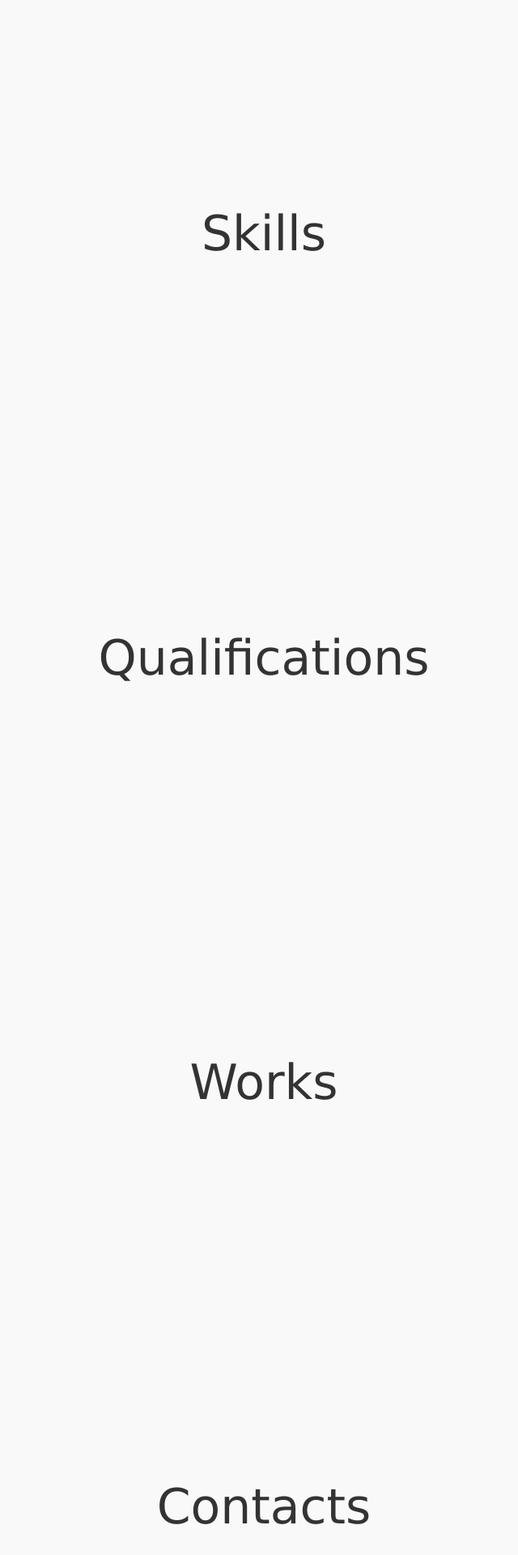
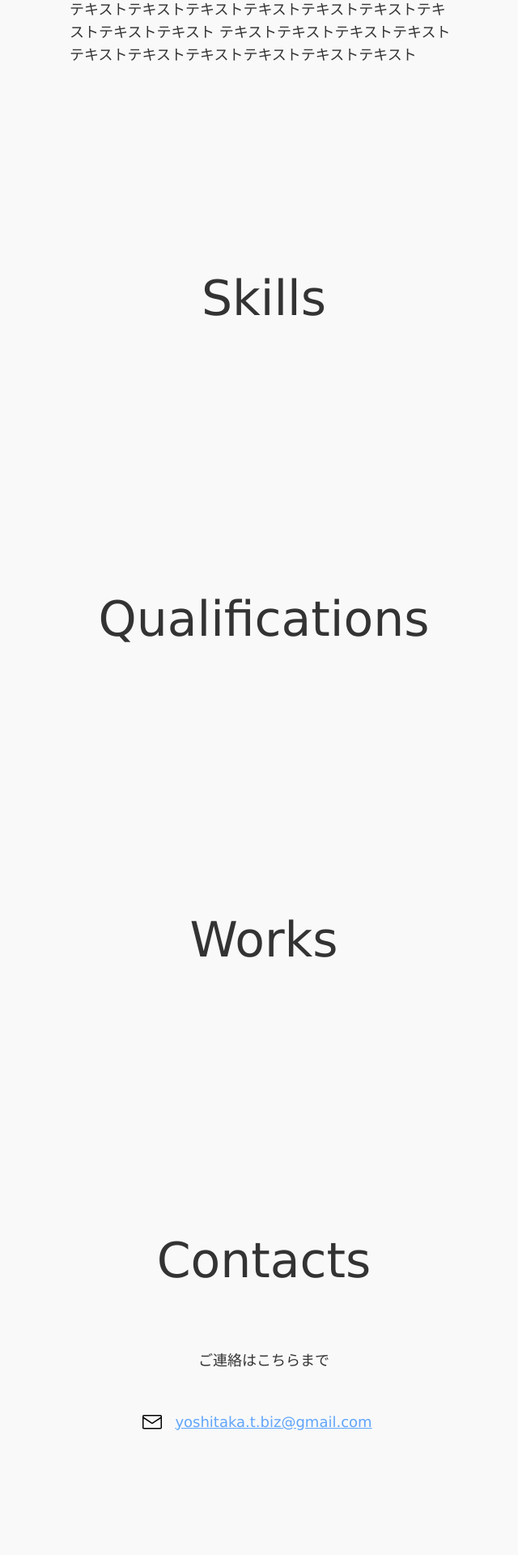
Before and after one commit to YOS0602/myportfolio, a Next.js app: page / in a window 1280 px wide. Shown: the part 842-2762 px from the top of the page at 81% size, without its empty margins (314-954 px from the left). Built offline with nearby package versions, Linux system fonts and the light colour scheme.

Commit message:
Contactsフィールド作成

```diff
--- /dev/null
+++ b/src/components/contacts/contacts.tsx
@@ -0,0 +1,22 @@
+import Link from 'next/link'
+
+export const Contacts = (): JSX.Element => {
+  return (
+    <div>
+      <p>ご連絡はこちらまで</p>
+      <div className="flex flex-wrap justify-center items-center my-4 md:my-12">
+        <svg xmlns="http://www.w3.org/2000/svg" viewBox="0 0 24 24" width="24" height="24">
+          <path
+            fill-rule="evenodd"
+            d="M1.75 3A1.75 1.75 0 000 4.75v14c0 .966.784 1.75 1.75 1.75h20.5A1.75 1.75 0 0024 18.75v-14A1.75 1.75 0 0022.25 3H1.75zM1.5 4.75a.25.25 0 01.25-.25h20.5a.25.25 0 01.25.25v.852l-10.36 7a.25.25 0 01-.28 0l-10.36-7V4.75zm0 2.662V18.75c0 .138.112.25.25.25h20.5a.25.25 0 00.25-.25V7.412l-9.52 6.433c-.592.4-1.368.4-1.96 0L1.5 7.412z"
+          ></path>
+        </svg>
+        <Link href="mailto:yoshitaka.t.biz@gmail.com">
+          <a className="px-4 text-blue-400 hover:text-blue-600 underline">
+            yoshitaka.t.biz@gmail.com
+          </a>
+        </Link>
+      </div>
+    </div>
+  )
+}
--- a/src/components/navbar/navbar.tsx
+++ b/src/components/navbar/navbar.tsx
@@ -3,7 +3,7 @@ import Link from 'next/link'
 export const Navbar = (): JSX.Element => {
   // scroll See https://stackoverflow.com/questions/68589788/nextjs-link-to-scroll-to-a-section-in-same-page
   return (
-    <header className="fixed w-full text-center bg-c1 text-c5 py-4 z-40">
+    <header className="fixed w-full text-center font-bold bg-c1 text-c5 py-4 z-40">
       <div className="flex flex-wrap flex-row text-3xl justify-center">
         <Link href="#section-profile" scroll={false}>
           <a className="px-3 hover:underline decoration-c2 hover:decoration-4">Profile</a>
--- a/src/components/profile/profile.tsx
+++ b/src/components/profile/profile.tsx
@@ -15,6 +15,7 @@ export const Profile = (): JSX.Element => {
         </div>
         <div className="p-4 md:py-10 text-4xl lg:text-5xl">YOS0602</div>
         <div id="github-link" className="py-4 pl-5 pr-2">
+          {/* TODO 別タブで開くようにしたい */}
           <Link href="https://github.com/YOS0602">
             <svg
               className="cursor-pointer"
@@ -44,7 +45,7 @@ export const Profile = (): JSX.Element => {
         </div>
       </div>
 
-      <div className="text-center text-lg mx-2 sm:mx-20 xl:mx-52">
+      <div className="text-center mx-2 sm:mx-20 xl:mx-52">
         <p className="text-left">
           職務経歴書 ※準備中
           <br />
--- a/src/pages/index.tsx
+++ b/src/pages/index.tsx
@@ -3,38 +3,55 @@ import type { ReactElement } from 'react'
 import type { NextPageWithLayout } from './_app'
 import { Layout } from '@/components/layout/layout'
 import { Profile } from '@/components/profile/profile'
+import { Contacts } from '@/components/contacts/contacts'
 
 const Home: NextPageWithLayout = () => {
   return (
     <div className="bg-cbg text-nice-gray py-52 sm:py-40 md:py-20">
-      <div className="container text-center">
+      <div className="container text-center text-lg">
         <Head>
           <title>YOS0602</title>
           <meta name="description" content="portfolio of YOS0602" />
           <link rel="icon" href="/favicon.png" />
         </Head>
+
         <div className="my-44">
-          <h1 id="section-profile" className="text-4xl md:text-6xl pt-40 md:pt-20">
+          <h1 id="section-profile" className="text-4xl md:text-6xl pt-40 pb-4 md:pb-20 md:pt-20">
             Profile
           </h1>
           <Profile />
         </div>
-        <h1 id="section-skills" className="text-4xl md:text-6xl pt-40 md:pt-20">
+
+        <div className="my-44">
+          <h1 id="section-skills" className="text-4xl md:text-6xl pt-40 pb-4 md:pb-20 md:pt-20">
             Skills
           </h1>
-        <div className="h-96"></div>
-        <h1 id="section-qualifications" className="text-4xl md:text-6xl pt-40 md:pt-20">
+          {/* <Skill /> */}
+        </div>
+
+        <div className="my-44">
+          <h1
+            id="section-qualifications"
+            className="text-4xl md:text-6xl pt-40 pb-4 md:pb-20 md:pt-20"
+          >
             Qualifications
           </h1>
-        <div className="h-96"></div>
-        <h1 id="section-works" className="text-4xl md:text-6xl pt-40 md:pt-20">
+          {/* <Qualifications /> */}
+        </div>
+
+        <div className="my-44">
+          <h1 id="section-works" className="text-4xl md:text-6xl pt-40 pb-4 md:pb-20 md:pt-20">
             Works
           </h1>
-        <div className="h-96"></div>
-        <h1 id="section-contacts" className="text-4xl md:text-6xl pt-40 md:pt-20">
+          {/* <Works /> */}
+        </div>
+
+        <div className="my-44">
+          <h1 id="section-contacts" className="text-4xl md:text-6xl pt-40 pb-4 md:pb-20 md:pt-20">
             Contacts
           </h1>
-        <div className="h-96"></div>
+          <Contacts />
+        </div>
       </div>
     </div>
   )
```
Lines whose indentation alone changed are shown as unchanged.
